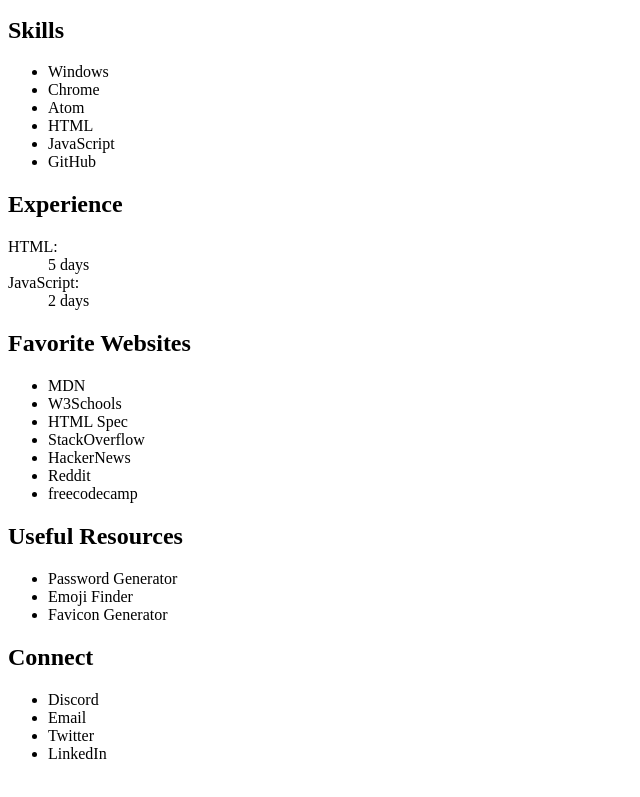
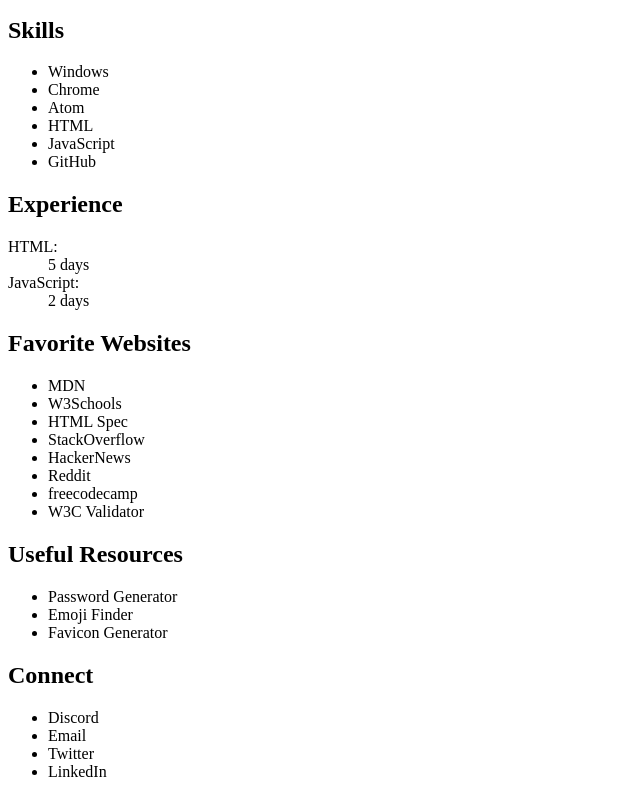
Before and after one commit to tildephil/tildephil.github.io, a plain HTML site: page index.html in a window 1280 px wide. Shown: the part 573-1370 px from the top of the page, without its empty margins (0-640 px from the left). Drawn offline with Linux system fonts and the light colour scheme.

Commit message:
Update index.html

```diff
--- a/index.html
+++ b/index.html
@@ -72,6 +72,7 @@
         <li>HackerNews</li>
         <li>Reddit</li>
         <li>freecodecamp</li>
+        <li>W3C Validator</li>
       </ul>
     </section>
     <section>
```
